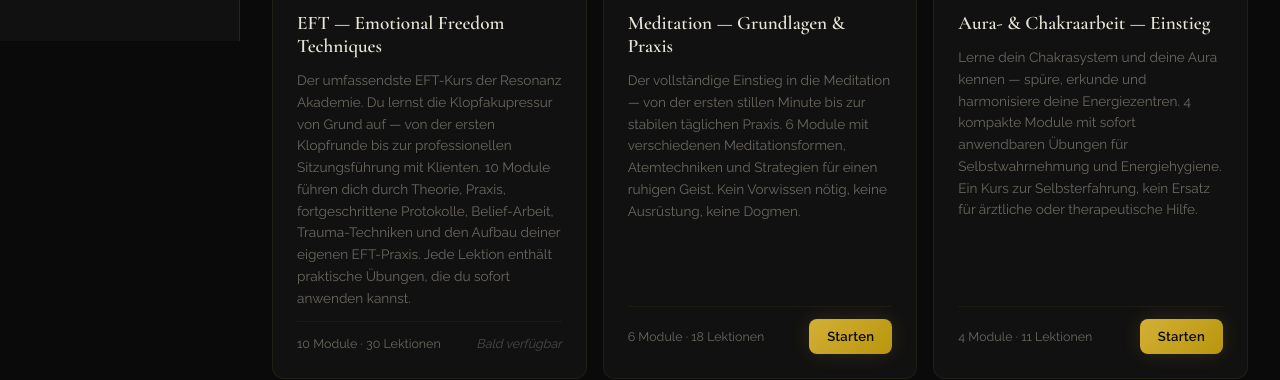
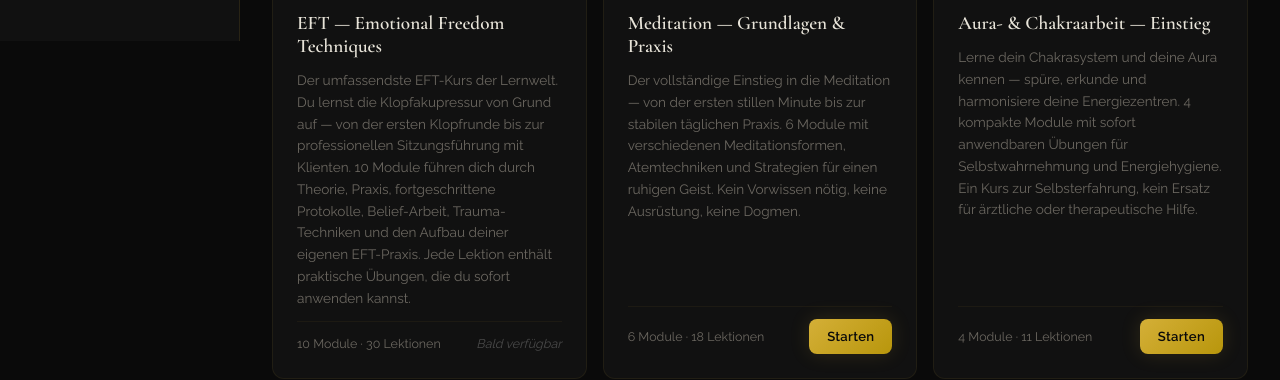
Before and after one commit to Buergersvend/resonanz-akademie, a React (Vite) app: page /kurse in a window 1280 px wide. Shown: the part 759-1139 px from the top of the page. Built offline with nearby package versions, Linux system fonts and the light colour scheme; no server answers; the database is empty; sample sign-in values are in the browser's storage.

Commit message:
P01 desc AltBrand-Fix: Resonanz Akademie -> Lernwelt (nur DEMNÄCHST-Karte, Volltext geparkt)

```diff
--- a/src/data/P01.js
+++ b/src/data/P01.js
@@ -13,7 +13,7 @@
   preis: 'Kostenlos',
   originalPreis: '299 €',
   status: 'coming',
-  desc: 'Der umfassendste EFT-Kurs der Resonanz Akademie. Du lernst die Klopfakupressur von Grund auf — von der ersten Klopfrunde bis zur professionellen Sitzungsführung mit Klienten. 10 Module führen dich durch Theorie, Praxis, fortgeschrittene Protokolle, Belief-Arbeit, Trauma-Techniken und den Aufbau deiner eigenen EFT-Praxis. Jede Lektion enthält praktische Übungen, die du sofort anwenden kannst.',
+  desc: 'Der umfassendste EFT-Kurs der Lernwelt. Du lernst die Klopfakupressur von Grund auf — von der ersten Klopfrunde bis zur professionellen Sitzungsführung mit Klienten. 10 Module führen dich durch Theorie, Praxis, fortgeschrittene Protokolle, Belief-Arbeit, Trauma-Techniken und den Aufbau deiner eigenen EFT-Praxis. Jede Lektion enthält praktische Übungen, die du sofort anwenden kannst.',
   module: [
     // ──────────────────────────────────────────────
     // MODUL 1 — Was ist EFT?
```
